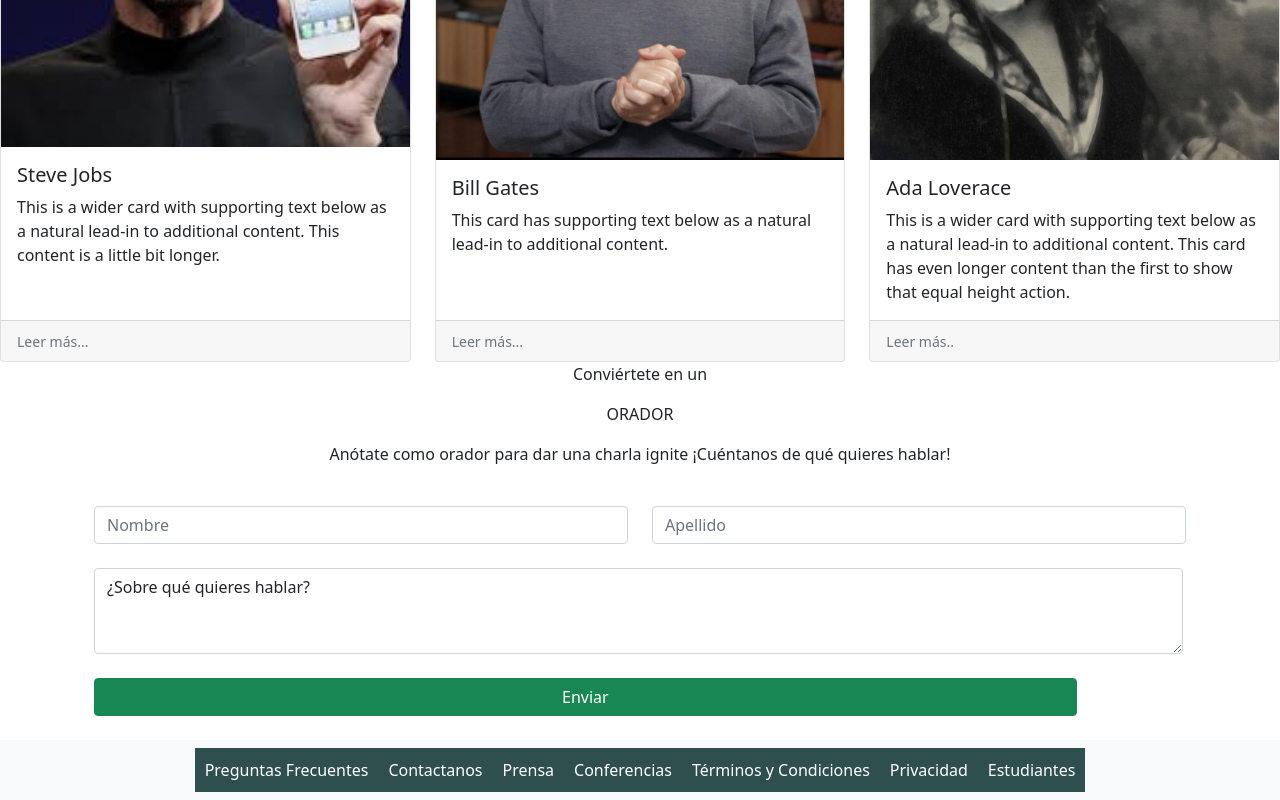
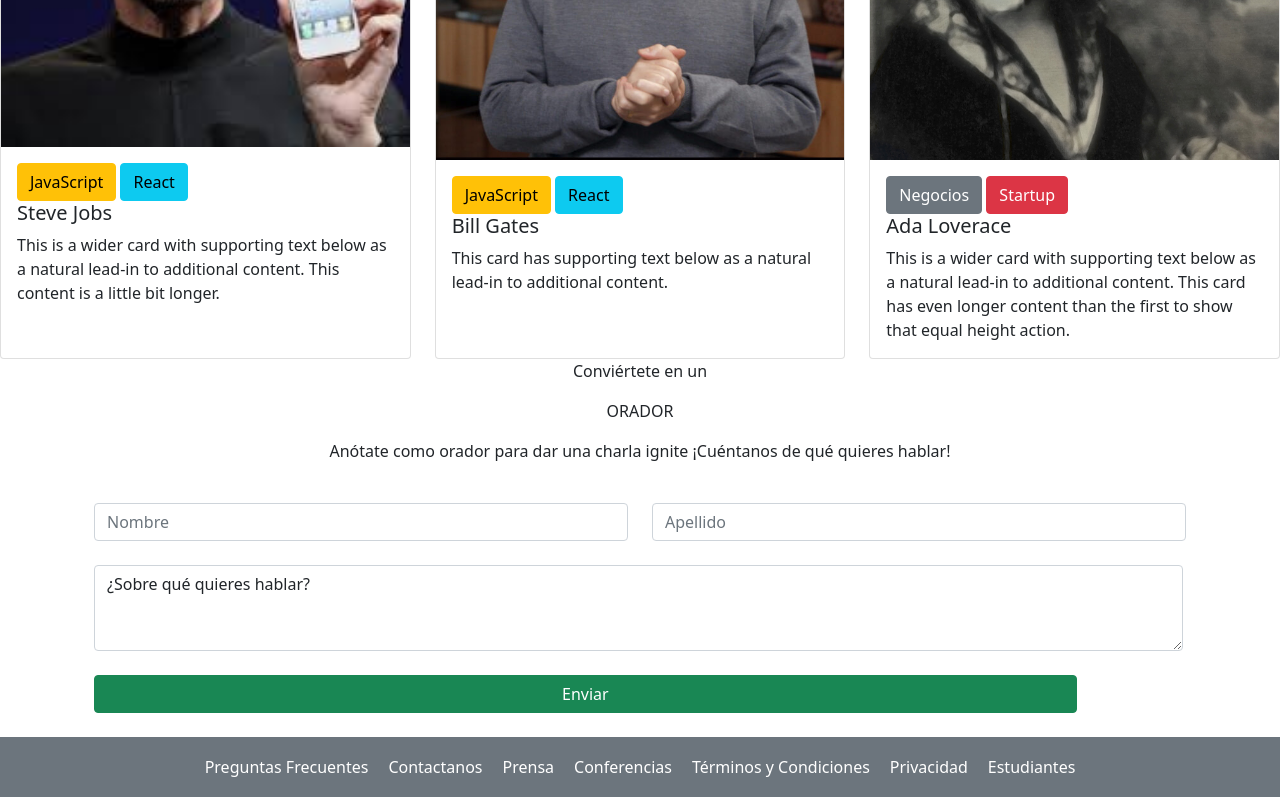
Before and after one commit to eriprieto/Conf-Bs-As, a plain HTML site: page index.html in a window 1280 px wide. Shown: the part 1190-1990 px from the top of the page. Drawn offline with nearby package versions, Linux system fonts and the light colour scheme.

Commit message:
actualizacion
modify 17deoctubre

```diff
--- a/css/estilos.css
+++ b/css/estilos.css
@@ -11,3 +11,6 @@
     color: white;
     align-content:left;
     }
+.navfooter{
+    margin: 0px;
+}
--- a/index.html
+++ b/index.html
@@ -50,8 +50,9 @@
           nivel
           que tenemos para ti. Te esperamos!
           <br><br>
-          <button style="color: white; display:inline;"type="button" class="btn btn-outline-secondary">Quiero ser Orador</button>
-        <button style="color: white; display:inline;"type="button" class="btn btn-success">Comprar tickets</button>
+          <button style="color: white; display:inline;" type="button" class="btn btn-outline-secondary">Quiero ser
+            Orador</button>
+          <button style="color: white; display:inline;" type="button" class="btn btn-success">Comprar tickets</button>
         </article>
       </div>
       </section>
@@ -65,24 +66,23 @@
             <div class="card h-100">
               <img src="./imagenes_integrador_front/steve.jpg" class="card-img-top" alt="...">
               <div class="card-body">
+                <button type="button" class="btn btn-warning">JavaScript</button>
+                <button type="button" class="btn btn-info">React</button>
                 <h5 class="card-title">Steve Jobs</h5>
                 <p class="card-text">This is a wider card with supporting text below as a natural lead-in to additional
                   content. This content is a little bit longer.</p>
               </div>
-              <div class="card-footer">
-                <small class="text-muted">Leer más...</small>
-              </div>
+
             </div>
           </div>
           <div class="col">
             <div class="card h-100">
               <img src="./imagenes_integrador_front/bill.jpg" class="card-img-top" alt="...">
               <div class="card-body">
+                <button type="button" class="btn btn-warning">JavaScript</button>
+                <button type="button" class="btn btn-info">React</button>
                 <h5 class="card-title">Bill Gates</h5>
                 <p class="card-text">This card has supporting text below as a natural lead-in to additional content.</p>
-              </div>
-              <div class="card-footer">
-                <small class="text-muted">Leer más...</small>
               </div>
             </div>
           </div>
@@ -90,12 +90,11 @@
             <div class="card h-100">
               <img src="./imagenes_integrador_front/ada.jpeg" class="card-img-top" alt="...">
               <div class="card-body">
+                <button type="button" class="btn btn-secondary">Negocios</button>
+                <button type="button" class="btn btn-danger">Startup</button>
                 <h5 class="card-title">Ada Loverace</h5>
                 <p class="card-text">This is a wider card with supporting text below as a natural lead-in to additional
                   content. This card has even longer content than the first to show that equal height action.</p>
-              </div>
-              <div class="card-footer">
-                <small class="text-muted">Leer más..</small>
               </div>
               </div>
           </div>
@@ -137,8 +136,10 @@
         </div>
       </form>
     </div>
-        <nav  class="navbar navbar-expand-sm bg-light justify-content-center">
-        <div style="background-color: darkslategrey;"  class="navbar-nav">
+
+    <!-- <nav class="navbar navbar-expand-sm bg-light justify-content-center"> -->
+      <nav class="navbar navbar-expand-lg navbar-dark justify-content-center bg-secondary">
+      <div class="navbar-nav">
         <a href="preguntasfrecuentes.html">Preguntas Frecuentes</a>
         <a href="contactanos.html">Contactanos</a>
         <a href="prensa.html">Prensa</a>
@@ -153,4 +154,5 @@
     integrity="sha384-kQtW33rZJAHjgefvhyyzcGF3C5TFyBQBA13V1RKPf4uH+bwyzQxZ6CmMZHmNBEfJ"
     crossorigin="anonymous"></script>
 </body>
+
 </html>
```
Lines whose indentation alone changed are shown as unchanged.
